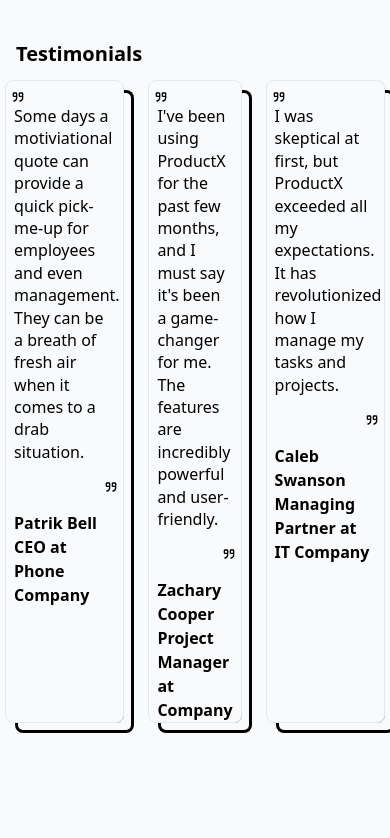
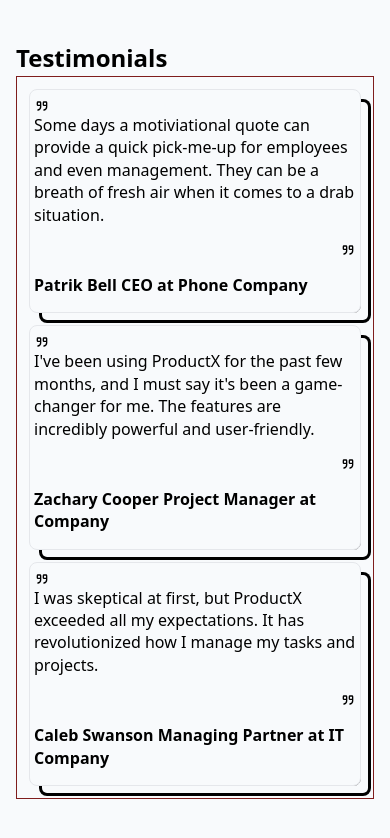
Before and after one commit to captainkapnap/kapericom, a Next.js app: page /portfolio/templates/testimonials-black-shadowbg in a window 390 px wide. Shown: the top 838 px of the page. Built offline with nearby package versions, Linux system fonts and the light colour scheme.

Commit message:
responsiveness done

```diff
--- a/src/pages/portfolio/templates/testimonials-black-shadowbg.tsx
+++ b/src/pages/portfolio/templates/testimonials-black-shadowbg.tsx
@@ -17,15 +17,15 @@
     function ShowTestimonials({testimonials}: {testimonials: testimonials}) {
 
         return (
-            <div className='container flex justify-center items-stretc'>
+            <div className='containerTestimonial border-red-900 border justify-center items-stretch'>
                 {testimonials.map((testInfo, idx) => (
-                    <div className='testimonialDiv rounded-lg w-1/3 m-3 shadow border' key={idx}>
+                    <div className='testimonialDiv rounded-lg  m-3 shadow border' key={idx}>
                         <div className=''>
                             <IcT icons="quote" classNameCustom="h-4 mt-2"/>
                         </div>
 
                         <div className=''>
-                            <p className='testimonial-text mx-2'>
+                            <p className='testimonial-text mx-1'>
                                 {testInfo.testimonial}
                             </p>
                         </div>
@@ -34,9 +34,11 @@
                             <IcT icons="quote" classNameCustom="h-4 align-right"/>
                         </div>
 
-                        <div className='font-bold mx-2'>
+                        <div className='font-bold mx-1'>
                             <p></p>
-                            {testInfo.nameOfPerson} {testInfo.title} at {testInfo.company}
+                            <p className='testimonial-text'>
+                                {testInfo.nameOfPerson} {testInfo.title} at {testInfo.company}
+                            </p>
                         </div>
 
                     </div>
@@ -54,7 +56,7 @@
         <div id="bodyDiv" className="bg-slate-50 flex flex-col items-center min-h-screen">
             <div className='m-10 w-full'>
                 <div className='mx-4 h-8'>
-                    <h1 className='text-xl font-bold'>Testimonials</h1>
+                    <h1 className='testimonial-text-header font-bold'>Testimonials</h1>
                     <div className='h-40'>
                         <ShowTestimonials testimonials={testimonial} />
                     </div>
--- a/src/styles/app.css
+++ b/src/styles/app.css
@@ -195,9 +195,12 @@
     --line-height: 1.4;
 
     line-height: var(--line-height);
-    font-size: clamp(0.4rem, 1rem, 2rem)
+    font-size: clamp(1rem, 2.5vw, 2rem)
 }
 
+.testimonial-text-header {
+    font-size: clamp(1.5rem, 3vw, 2.5rem);
+}
 .testimonialDiv {
     /* border: 1px solid transparent; */
     outline: transparent;
@@ -205,3 +208,11 @@
     box-shadow: 10px 10px 0 -3px rgb(248 250 252), black 10px 10px;
     /* box-shadow: rgb(255, 255, 255) 10px 10px 0px -3px, black 10px 10px; */
 }
+
+@media (min-width: 30em) {
+    .containerTestimonial {
+        display: flex;
+        flex-direction: row;
+        max-height: fit-content;
+    }
+}
```
